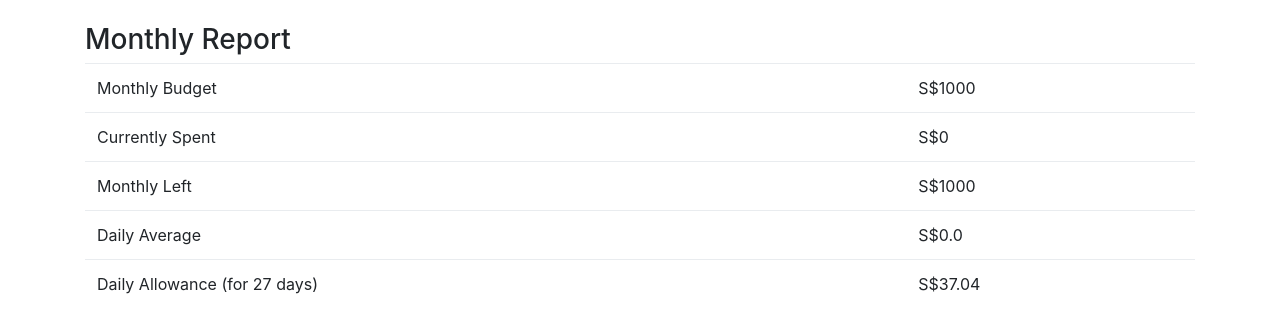
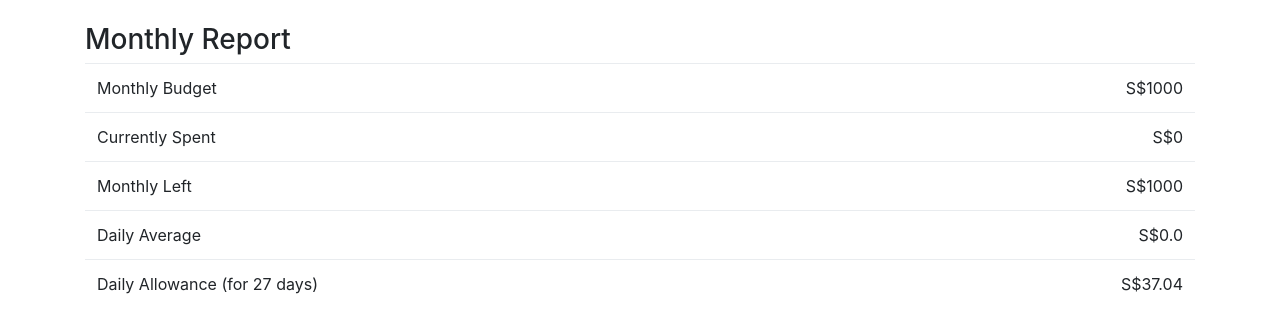
Before and after one commit to willfong/sbudget-py, a Flask app: page /report in a window 1280 px wide. Shown: the part 56-389 px from the top of the page. Run offline with Flask 2, Linux system fonts and the light colour scheme; data comes from the database, SQL or seed files in the repository; data that the repository does not hold is empty; some libraries are stand-ins or nearby versions.

Commit message:
right align numbers

```diff
--- a/sbudget/templates/index.html
+++ b/sbudget/templates/index.html
@@ -28,7 +28,7 @@
     <tr>
       <td class="timeago">{{item.date}}</td>
       <td>{{item.name}}</td>
-      <td>{{item.amount}}</td>
+      <td class="text-right">{{item.amount}}</td>
     </tr>
     {% endfor %}
   </tbody>
--- a/sbudget/templates/report.html
+++ b/sbudget/templates/report.html
@@ -5,23 +5,23 @@
   <tbody>
     <tr>
       <td>Monthly Budget</td>
-      <td>{{report.monthbudget}}</td>
+      <td class="text-right">{{report.monthbudget}}</td>
     </tr>
     <tr>
       <td>Currently Spent</td>
-      <td>{{report.monthspent}}</td>
+      <td class="text-right">{{report.monthspent}}</td>
     </tr>
     <tr>
       <td>Monthly Left</td>
-      <td>{{report.monthleft}}</td>
+      <td class="text-right">{{report.monthleft}}</td>
     </tr>
     <tr>
       <td>Daily Average</td>
-      <td>{{report.dailyavgspent}}</td>
+      <td class="text-right">{{report.dailyavgspent}}</td>
     </tr>
     <tr>
       <td>Daily Allowance (for {{report.daysleft}} days)</td>
-      <td>{{report.dailyavgfuture}}</td>
+      <td class="text-right">{{report.dailyavgfuture}}</td>
     </tr>
 
   </tbody>
@@ -32,7 +32,7 @@
     <tr>
       <td class="fmtdate">{{item.date}}</td>
       <td>{{item.name}}</td>
-      <td>{{item.amount}}</td>
+      <td class="text-right">{{item.amount}}</td>
     </tr>
     {% endfor %}
   </tbody>
```
